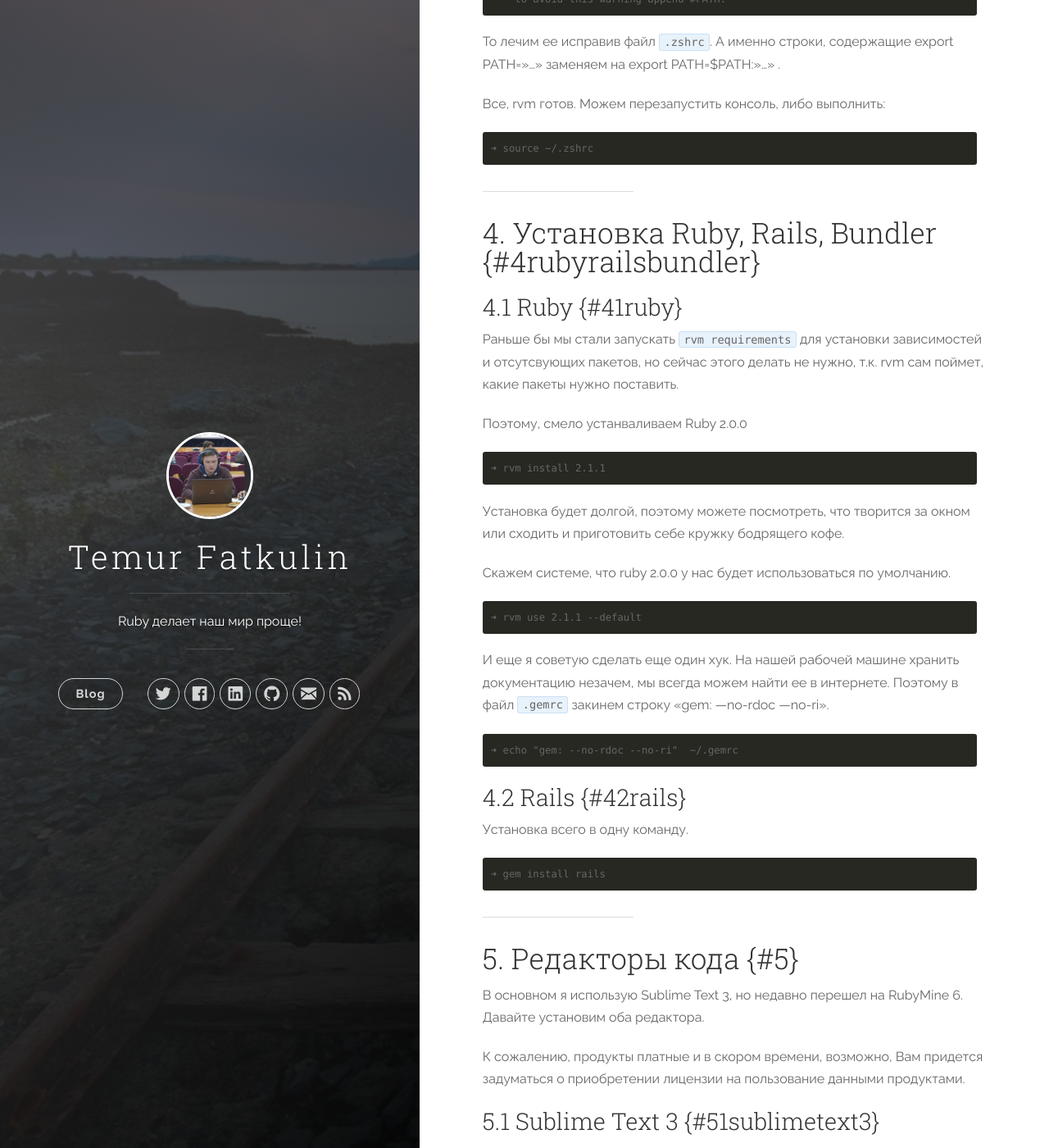
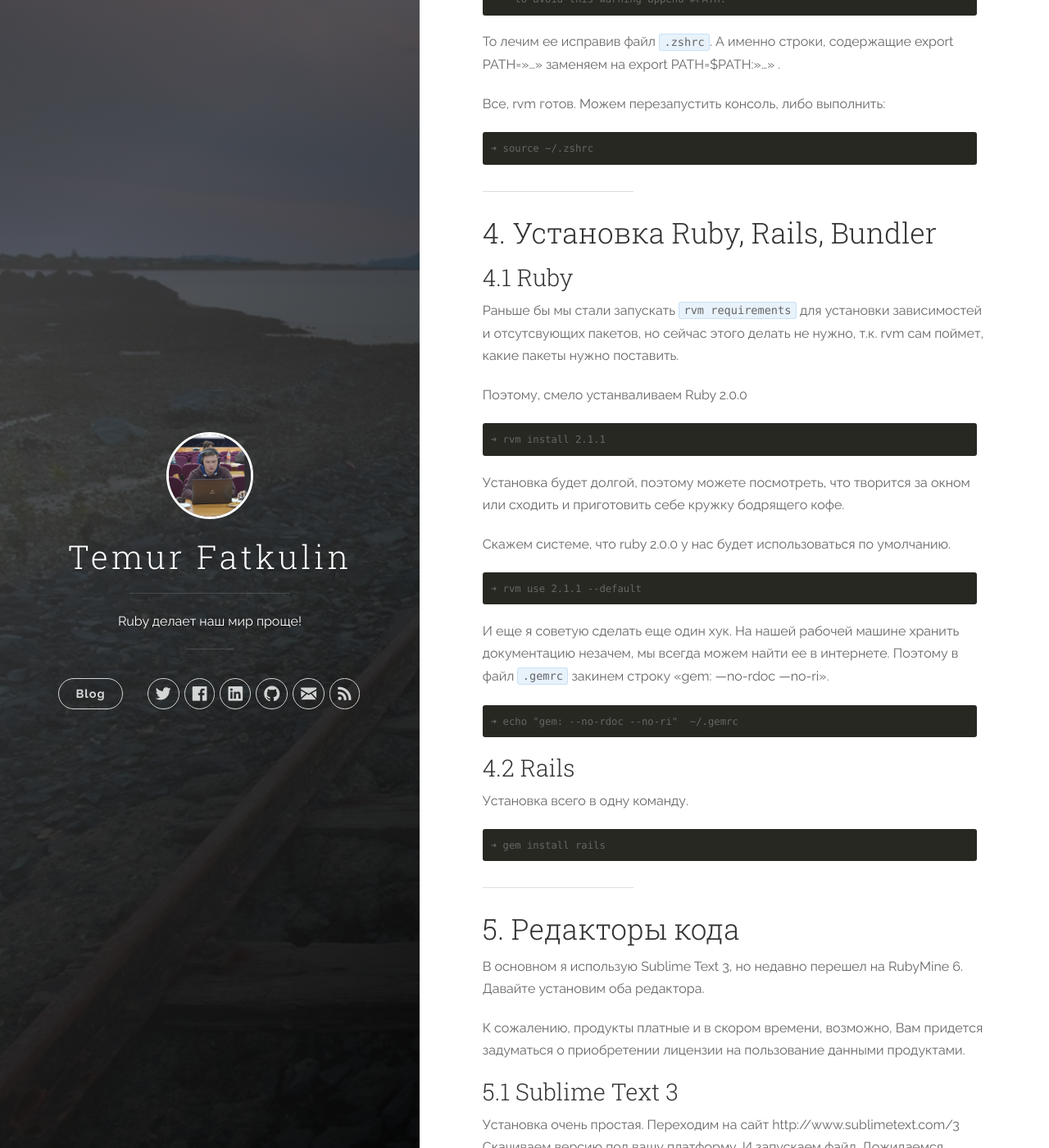
Before and after one commit to istickz/istickz.github.io, a Jekyll site: the page built from _posts/2014-02-11-setup-environment-for-development-on-ruby-on-rails.md, in a window 1280 px wide and 1400 px high, scrolled down 2007 px. Shown: the whole window at 82% size. Built offline with Jekyll 4.4.1, drawn with Linux system fonts in a browser that asks for light colours; nearby versions of some CDN libraries; comment, search, counter and statistics services are not loaded; some of the changed text lies outside the part shown.

Commit message:
Update 2014-02-11-setup-environment-for-development-on-ruby-on-rails.md

````diff
--- a/_posts/2014-02-11-setup-environment-for-development-on-ruby-on-rails.md
+++ b/_posts/2014-02-11-setup-environment-for-development-on-ruby-on-rails.md
@@ -99,9 +99,9 @@ $ curl -L http://install.ohmyz.sh | sh
 
 * * *
 
-## 4. Установка Ruby, Rails, Bundler {#4rubyrailsbundler}
+## 4. Установка Ruby, Rails, Bundler
 
-### 4.1 Ruby {#41ruby}
+### 4.1 Ruby
 
 Раньше бы мы стали запускать `rvm requirements` для установки зависимостей и отсутсвующих пакетов, но сейчас этого делать не нужно, т.к. rvm сам поймет, какие пакеты нужно поставить.
 
@@ -119,13 +119,13 @@ $ curl -L http://install.ohmyz.sh | sh
 ➜ rvm use 2.1.1 --default
 ```
 
-И еще я советую сделать еще один хук. На нашей рабочей машине хранить документацию незачем, мы всегда можем найти ее в интернете. Поэтому в файл `.gemrc` закинем строку &#171;gem: &#8212;no-rdoc &#8212;no-ri&#187;.
+И еще я советую сделать еще один хук. На нашей рабочей машине хранить документацию незачем, мы всегда можем найти ее в интернете. Поэтому в файл `.gemrc` закинем строку «gem: —no-rdoc —no-ri».
 
 ```
 ➜ echo "gem: --no-rdoc --no-ri"  ~/.gemrc
 ```
 
-### 4.2 Rails {#42rails}
+### 4.2 Rails
 
 Установка всего в одну команду.
 
@@ -135,18 +135,18 @@ $ curl -L http://install.ohmyz.sh | sh
 
 * * *
 
-## 5. Редакторы кода {#5}
+## 5. Редакторы кода
 
 В основном я использую Sublime Text 3, но недавно перешел на RubyMine 6.
 Давайте установим оба редактора.
 
 К сожалению, продукты платные и в скором времени, возможно, Вам придется задуматься о приобретении лицензии на пользование данными продуктами.
 
-### 5.1 Sublime Text 3 {#51sublimetext3}
+### 5.1 Sublime Text 3
 
 Установка очень простая. Переходим на сайт http://www.sublimetext.com/3 Скачиваем версию под вашу платформу. И запускаем файл. Дожидаемся окончания установки и вуаля, все готово.
 
-### 5.2 RubyMine {#52rubymine}
+### 5.2 RubyMine
 
 C RubyMine придется немного повозиться, но в конце мы получим полноценный редактор кода.
 
````
Also changed, not shown: other parts of _posts/2014-02-11-setup-environment-for-development-on-ruby-on-rails.md (+4 -5 lines).
